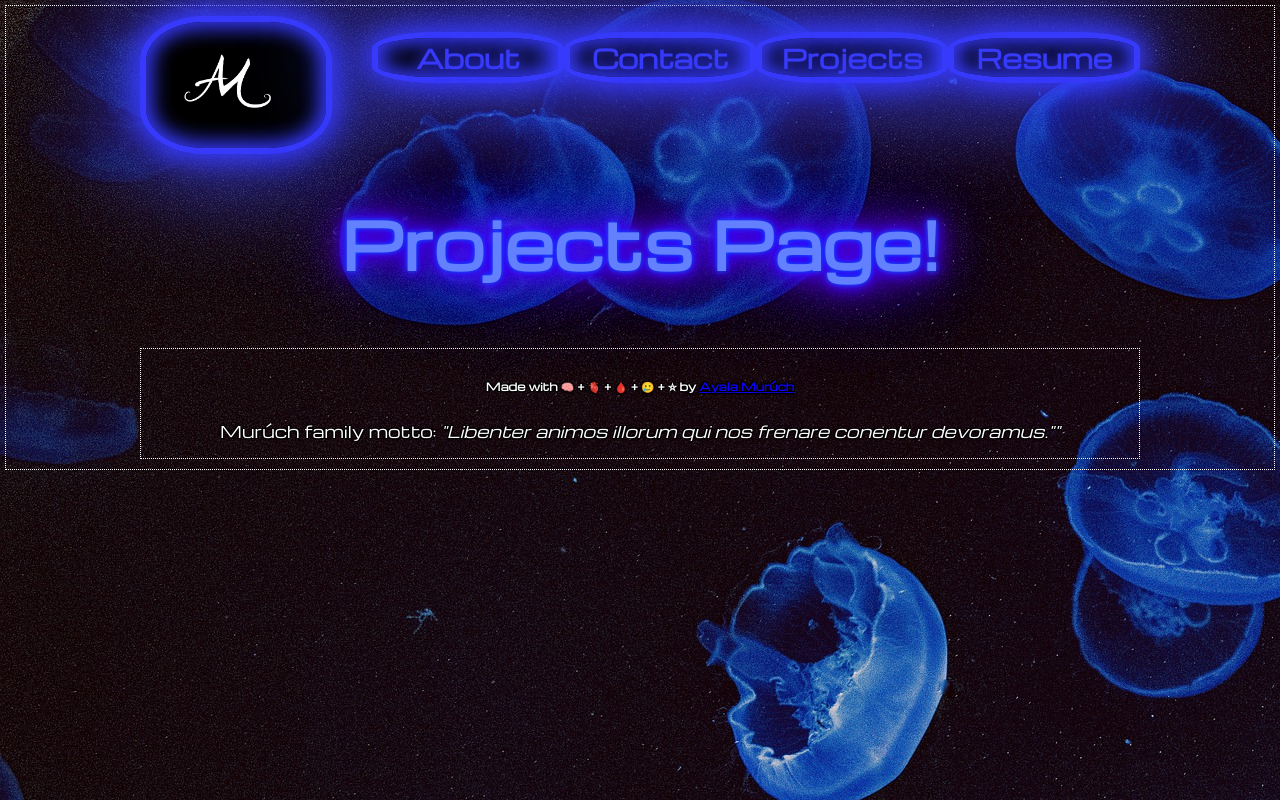
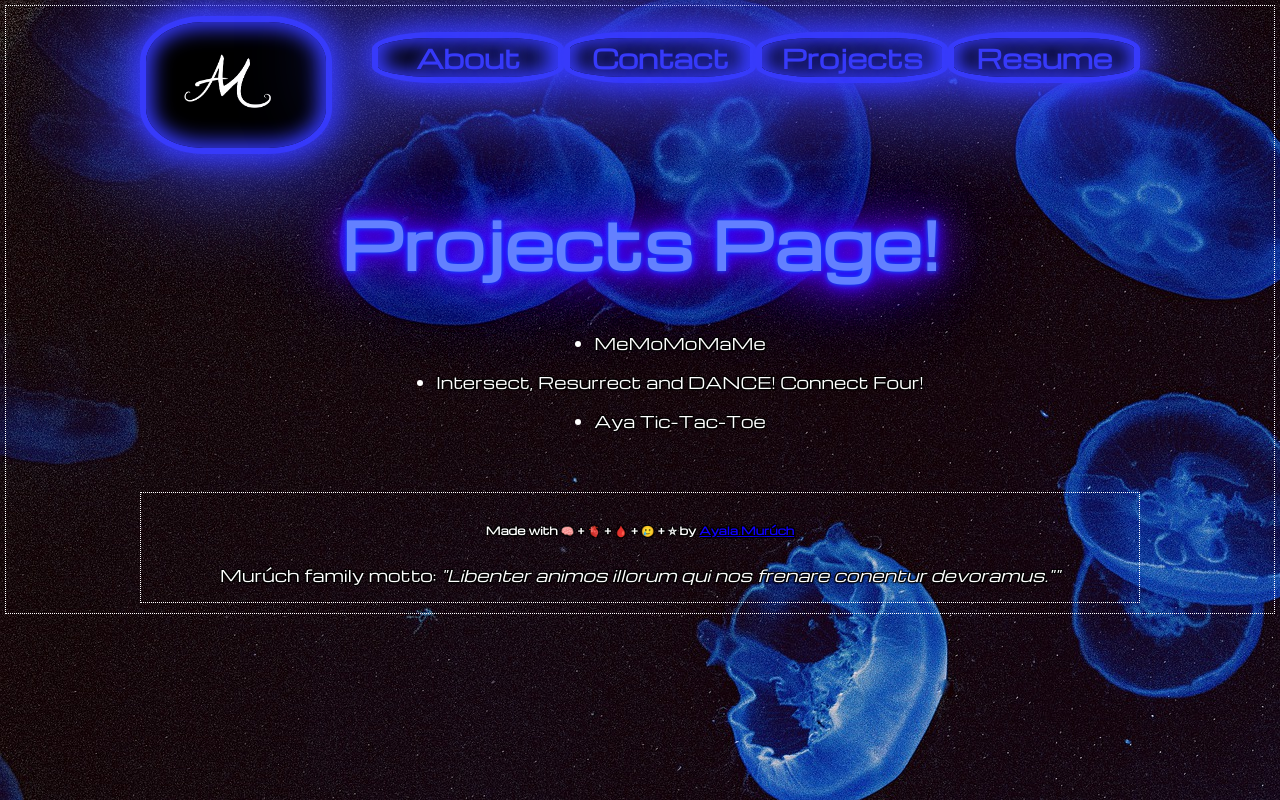
Before and after one commit to ayamur/AMuruch-Portfolio, a React (Create React App) app: page /projects in a window 1280 px wide. Shown: the top 800 px of the page. Built offline with nearby package versions, Linux system fonts and the light colour scheme.

Commit message:
ccreate and code function for data from data/Projects to pages/Projects

```diff
--- a/package.json
+++ b/package.json
@@ -6,6 +6,7 @@
     "@testing-library/jest-dom": "^5.16.5",
     "@testing-library/react": "^13.4.0",
     "@testing-library/user-event": "^13.5.0",
+    "mongoose": "^6.9.0",
     "react": "^18.2.0",
     "react-dom": "^18.2.0",
     "react-router-dom": "^6.8.0",
--- a/src/components/NavBar.js
+++ b/src/components/NavBar.js
@@ -4,7 +4,7 @@ function NavBar() {
   return (
     <nav>
       <div id="sig">
-          <button type='button' id='sigbtn' class=''>
+          <button type='button' id='sigbtn'>
         <Link to='/'>
           <img src='signature.png' id='signature' alt='ayala signature icon' />
       </Link>
--- /dev/null
+++ b/src/data/Projects.js
@@ -0,0 +1,17 @@
+export const projectsData = [
+  {title:'MeMoMoMaMe',
+description:"This small app allows interaction in 3 simple ways: Create, update, or delete a 'Monster Moment' (a big event or emotion) without other users knowing who you are, read and/or reply to someone else's 'Monster Moment', and add/remove quotes from your profile page! It's that easy!",
+image:'https://raw.githubusercontent.com/ayamur/memomomame/main/public/assets/images/Screenshot_20230120_060604.png',
+repositoryLink:'https://github.com/ayamur/memomomame',
+deploymentLink:'https://memomomame.fly.dev/',},
+{title:'Intersect, Resurrect and DANCE! Connect Four!',
+description:'Can you place the stones before your opponent? Can your cult dance summon your "Dival" before the other? Will my mind ever make any sense? I know one of these is a no, but which one? Find out by playing Intersect Resurrect and DANCE! Connect Four!',
+image:'https://raw.githubusercontent.com/ayamur/Intersect-Resurrect-and-DANCE-Connect-Four/main/assets/images/Screenshot_20221223_122719.png',
+repositoryLink:'https://github.com/ayamur/Intersect-Resurrect-and-DANCE-Connect-Four',
+deploymentLink:'https://intersect-resurrect-and-dance-c4.netlify.app/',},
+{title:'Aya Tic-Tac-Toe',
+description:'A version of the classic Tic-Tac-Toe with the apocalyptic twist where aliens, ghosts, or possibly even demons may take over the world!',
+image:'https://i.imgur.com/u7vpkqH.png',
+repositoryLink:'https://github.com/ayamur/ttt-weekend',
+deploymentLink:'https://aya-tic-tac-toe.netlify.app/',}
+]
--- a/src/pages/Projects.jsx
+++ b/src/pages/Projects.jsx
@@ -1,7 +1,26 @@
-function Projects() {
+import { projectsData } from "../data/Projects"
+
+const Projects = () => {
   return (
-    <h1>Projects Page!</h1>
-  )
+    <>
+      <h1>Projects Page!</h1>
+      {projectsData.length ?
+        <>
+          {projectsData.map((project, idx) =>
+            <div key={idx}>
+              <ul>
+                <li>{project.title}</li>
+              </ul>
+            </div>
+          )}
+        </>
+        :
+        <>
+          <h3>Loading Projects List Momentarily!</h3>
+        </>
+      }
+    </>
+  );
 }
 
 export default Projects
```
Also changed, not shown: src/components/ProjectPreview/ProjectPreview.jsx (added), src/components/ProjectsList.js (added), src/pages/ProjectDetails.jsx (added), 1 other file (tests, documents, lock files or other folders).
